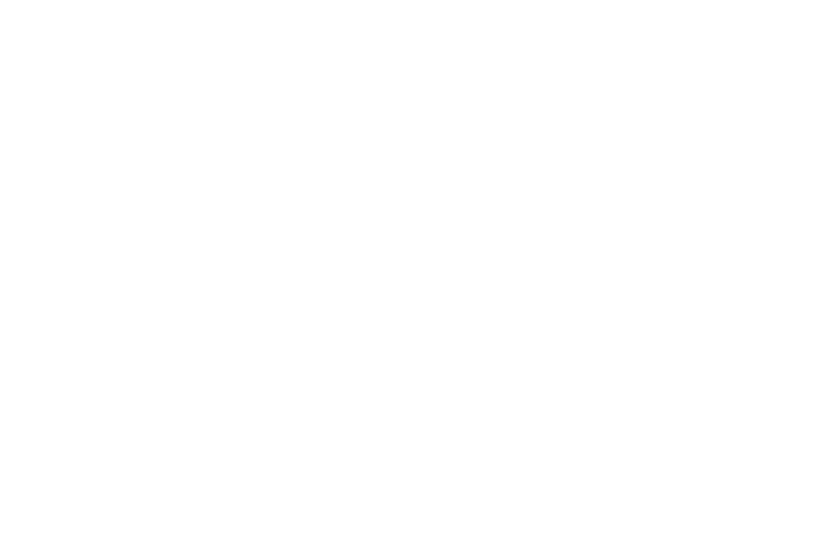
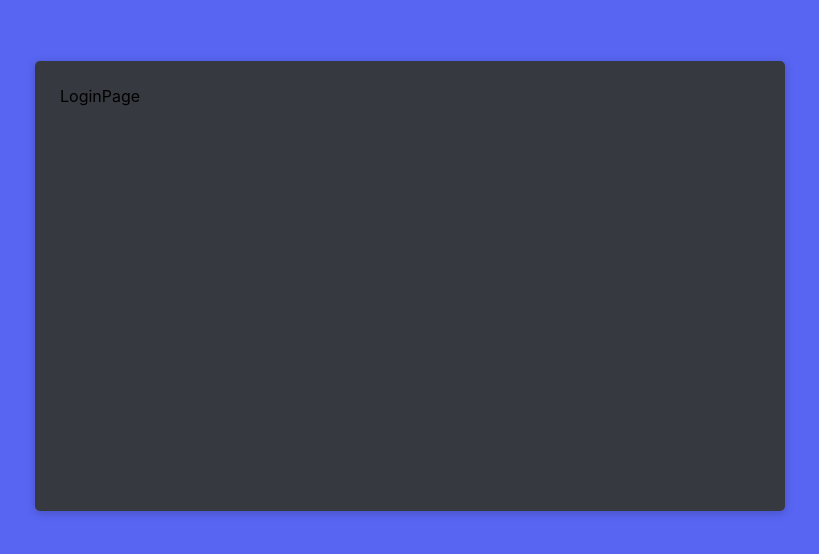
Before and after one commit to res0lution/videochat-frontend, a React (Create React App) app: page /login in a window 1280 px wide. Shown: the part 114-668 px from the top of the page, without its empty margins (230-1049 px from the left). Built offline with nearby package versions, Linux system fonts and the light colour scheme.

Commit message:
create pages

```diff
--- a/src/App.js
+++ b/src/App.js
@@ -1,10 +1,26 @@
 import React from 'react';
+import {
+  BrowserRouter as Router,
+  Routes,
+  Route,
+  Navigate
+} from 'react-router-dom';
 import './App.css';
+import LoginPage from './authPages/LoginPage/LoginPage';
+import RegisterPage from './authPages/RegisterPage/RegisterPage';
+import Dashboard from './Dashboard/Dashboard';
 
 function App() {
   return (
     <div className="App">
-
+      <Router>
+        <Routes>
+          <Route exact path="/login" element={<LoginPage />} />
+          <Route exact path="/register" element={<RegisterPage />} />
+          <Route exact path="/dashboard" element={<Dashboard />} />
+          <Route path="/" element={<Navigate to="/dashboard" />} />
+        </Routes>
+      </Router>
     </div>
   );
 }
--- /dev/null
+++ b/src/Dashboard/Dashboard.jsx
@@ -0,0 +1,7 @@
+const Dashboard = () => {
+  return (
+    <div>Dashboard</div>
+  )
+}
+
+export default Dashboard
--- /dev/null
+++ b/src/authPages/LoginPage/LoginPage.jsx
@@ -0,0 +1,9 @@
+import AuthBox from "../../shared/components/AuthBox"
+
+const LoginPage = () => {
+  return (
+    <AuthBox>LoginPage</AuthBox>
+  )
+}
+
+export default LoginPage
--- /dev/null
+++ b/src/authPages/RegisterPage/RegisterPage.jsx
@@ -0,0 +1,9 @@
+import AuthBox from "../../shared/components/AuthBox"
+
+const RegisterPage = () => {
+  return (
+    <AuthBox>RegisterPage</AuthBox>
+  )
+}
+
+export default RegisterPage
--- /dev/null
+++ b/src/shared/components/AuthBox.jsx
@@ -0,0 +1,34 @@
+import { Box } from "@mui/material"
+import { styled } from "@mui/system"
+
+const BoxWrapper = styled('div')({
+  width: '100%',
+  height: '100vh',
+  display: 'flex',
+  alignItems: 'center',
+  justifyContent: 'center',
+  backgroundColor: '#5865F2'
+})
+
+const AuthBox = ({ children }) => {
+  return (
+    <BoxWrapper>
+      <Box
+        sx={{
+          width: 700,
+          height: 400,
+          bgcolor: '#36393f',
+          borderRadius: '5px',
+          boxShadow: '0 2px 10px 0 rgb(0 0 0 / 20%)',
+          display: 'flex',
+          flexDirection: 'column',
+          padding: '25px'
+      }}
+      >
+        { children }
+      </Box>
+    </BoxWrapper>
+  )
+}
+
+export default AuthBox
```
